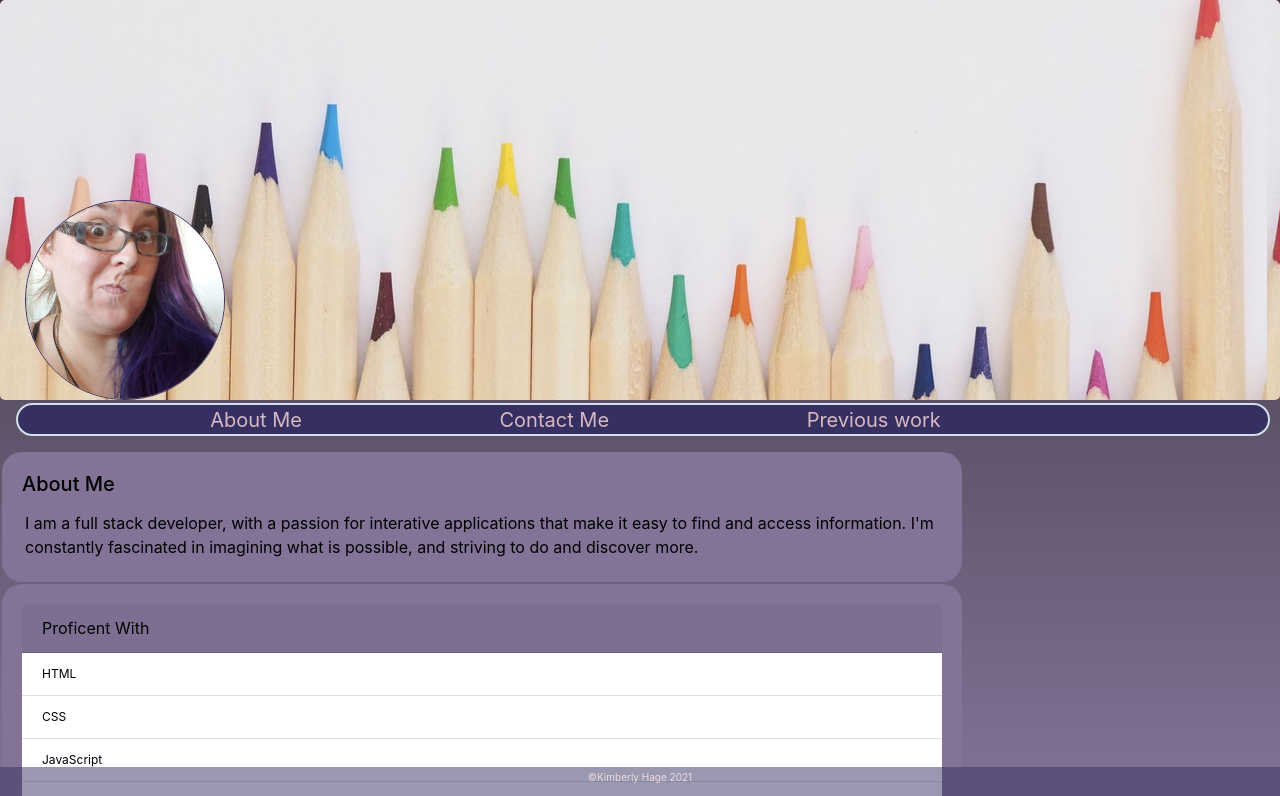
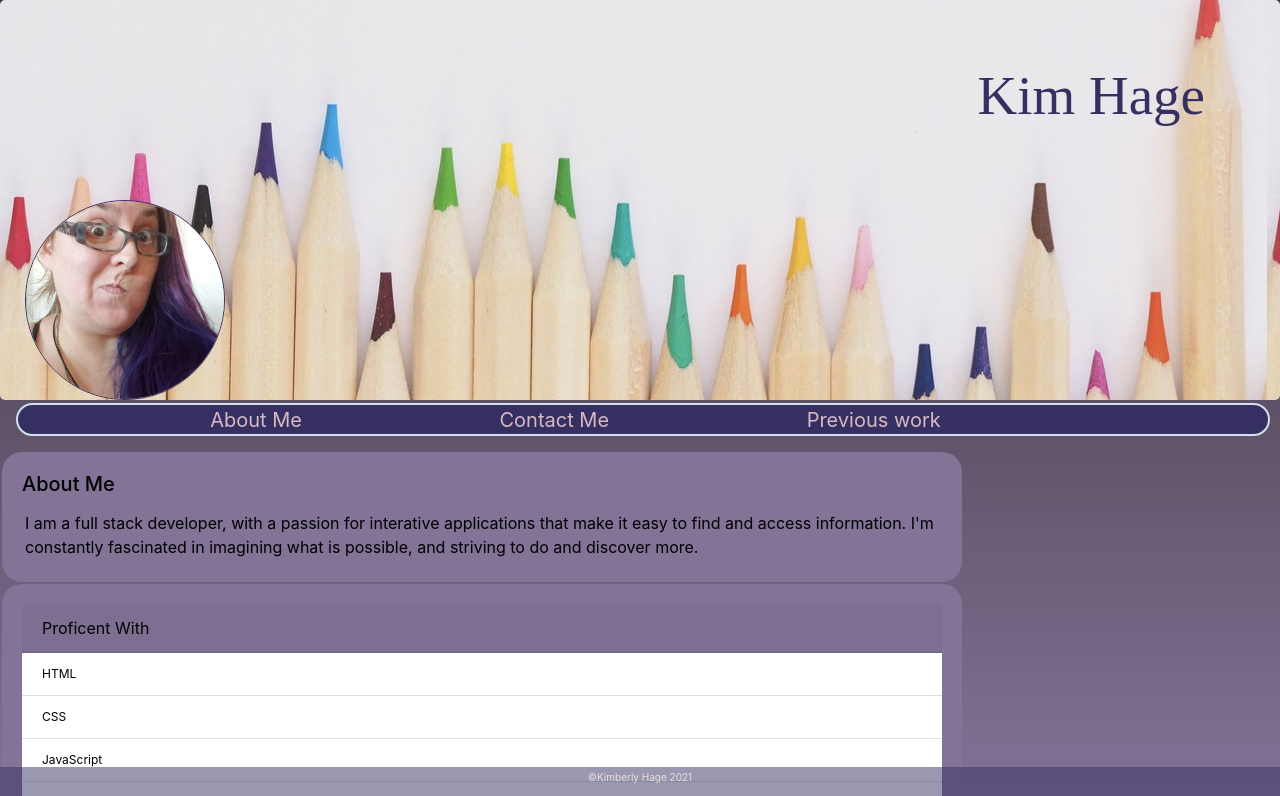
Before and after one commit to IamAlphena/klhageportfolio, a React (Create React App) app: page /About in a window 1280 px wide. Shown: the top 796 px of the page. Built offline with nearby package versions, Linux system fonts and the light colour scheme.

Commit message:
verify save

```diff
--- a/src/components/header.js
+++ b/src/components/header.js
@@ -9,7 +9,7 @@ function Header() {
                 <img src={selfie} alt="self" />
             </div>
             <div className="name">
-                {/* Kim Hage */}
+                Kim Hage
             </div>
         </div>
     )
```
